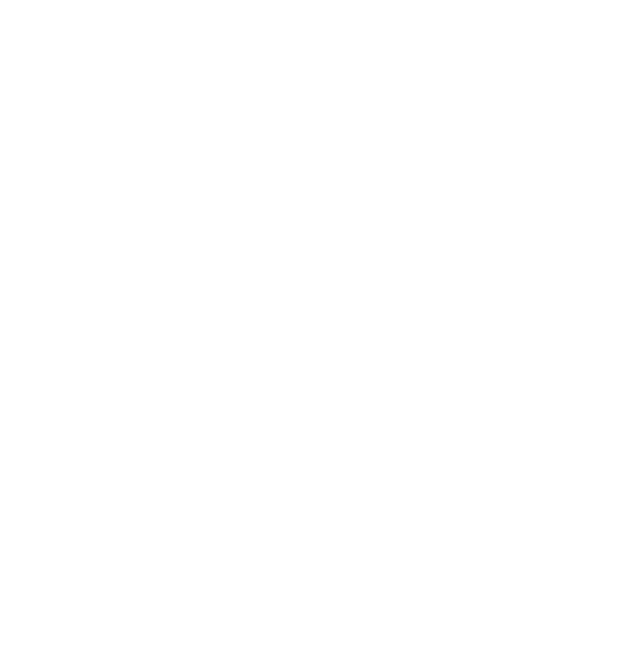
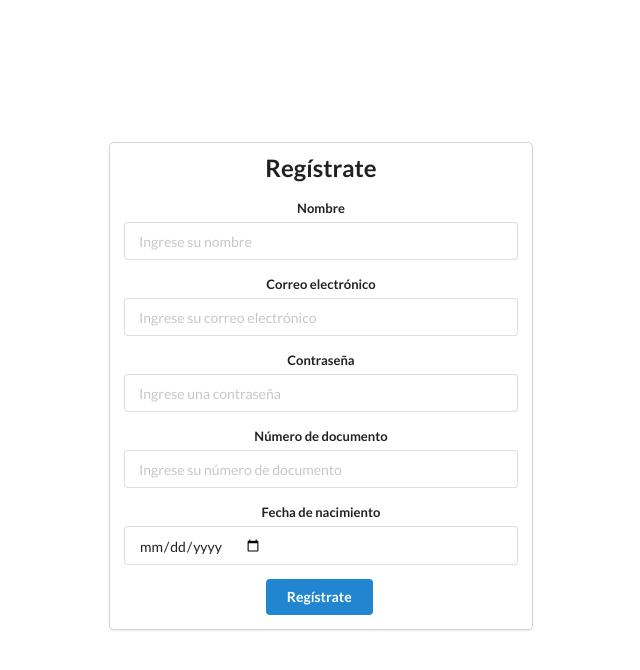
Before and after one commit to AylenRominaPattuzzi/challengefinal-akademi-aylenpattuzzi-frontend, a React (Create React App) app: page /register in a window 1280 px wide. Before the commit this address had no page. Shown: the top 670 px of the page, without its empty margins (319-959 px from the left). Built offline with nearby package versions, Linux system fonts and the light colour scheme.

Commit message:
registrar y ajusten el login

```diff
--- a/src/components/App.js
+++ b/src/components/App.js
@@ -5,6 +5,7 @@
 import ForgotPassword from './User/ForgotPassword';
 import ResetPassword from './User/ResetPassword';
 import { checkAuthThunk } from '../redux/actions/authActions';
+import RegisterUser from './User/RegisterUser';
 
 
 
@@ -21,6 +22,8 @@
         <Route path="/login" element={<Login />} />
         <Route path="/recover-password" element={<ForgotPassword />} />
         <Route path="/reset-password/:token" element={<ResetPassword />} />
+
+        <Route path="/register" element={<RegisterUser />} />
       </Routes>
     </div>
   );
--- a/src/components/User/Login.js
+++ b/src/components/User/Login.js
@@ -7,30 +7,40 @@
 import Button from '../common/Button';
 import FieldError from '../common/FieldError';
 
-
-const guardarTokenYRedirigir = (auth, navigate) => {
+const saveTokenAndRedirect = (auth, navigate) => {
   localStorage.setItem('token', auth.token);
   localStorage.setItem('role', auth.role);
   navigate('/dashboard');
 };
 
 const Login = ({ auth, loginUser }) => {
+  const navigate = useNavigate();
+
   const [email, setEmail] = useState('');
   const [password, setPassword] = useState('');
   const [fieldErrors, setFieldErrors] = useState({});
-
-  const navigate = useNavigate();
+  const [isLoading, setIsLoading] = useState(false);
+  const [errorMsg, setErrorMsg] = useState(null);
 
   useEffect(() => {
     if (auth && auth.token) {
-      guardarTokenYRedirigir(auth, navigate);
+      saveTokenAndRedirect(auth, navigate);
     }
   }, [auth, navigate]);
 
-  const handleSubmit = (e) => {
+  useEffect(() => {
+    if (auth.error) {
+      setErrorMsg(auth.error);
+      setIsLoading(false);
+    } else {
+      setErrorMsg(null);
+    }
+  }, [auth.error]);
+
+  const handleSubmit = async (e) => {
     e.preventDefault();
 
-    if (auth.loading) return;
+    if (isLoading) return;
 
     const errors = validateLogin({ email, password });
     if (Object.keys(errors).length > 0) {
@@ -39,7 +49,18 @@
     }
 
     setFieldErrors({});
-    loginUser({ email, password });
+    setIsLoading(true);
+    setErrorMsg(null);
+
+    try {
+      await loginUser({ email, password });
+      setEmail('');
+      setPassword('');
+    } catch (error) {
+      setErrorMsg(error.message || 'Error al iniciar sesión');
+    } finally {
+      setIsLoading(false);
+    }
   };
 
   return (
@@ -49,7 +70,8 @@
           <div className="content">
             <form className="ui form" onSubmit={handleSubmit} noValidate>
               <h2 className="ui header">Iniciar sesión</h2>
-              {auth.error && <div className="ui red message">{auth.error}</div>}
+              {errorMsg && <div className="ui red message">{errorMsg}</div>}
+
               <Input
                 label="Correo electrónico"
                 type="email"
@@ -74,8 +96,12 @@
               />
               <FieldError message={fieldErrors.password} />
 
-              <Button type="submit" texto={auth.loading ? 'Cargando...' : 'Ingresar'} />
+              <Button type="submit" texto={isLoading ? 'Cargando...' : 'Ingresar'} disabled={isLoading} />
             </form>
+            <br />
+            <div >
+              <Link to="/register">Regístrate</Link>
+            </div>
 
             <div className="ui message">
               <Link to="/recover-password">¿Olvidaste tu contraseña?</Link>
--- /dev/null
+++ b/src/components/User/RegisterUser.js
@@ -0,0 +1,143 @@
+import React, { useState } from 'react';
+import { connect } from 'react-redux';
+import { addUser } from '../../redux/actions/userActions';
+import { validateUser } from '../../utils/ValidateForm';
+import Input from '../common/Input';
+import Button from '../common/Button';
+import FieldError from '../common/FieldError';
+import { useNavigate } from 'react-router-dom';
+
+const RegisterUser = ({ addUser }) => {
+    const navigate = useNavigate();
+
+    const [name, setName] = useState('');
+    const [email, setEmail] = useState('');
+    const [password, setPassword] = useState('');
+    const [documentNumber, setDocumentNumber] = useState('');
+    const [birthDate, setBirthDate] = useState('');
+    const [fieldErrors, setFieldErrors] = useState({});
+    const [isLoading, setIsLoading] = useState(false);
+
+    const handleSubmit = async (e) => {
+        e.preventDefault();
+
+        if (isLoading) return;
+
+        const errors = validateUser({ name, email, password });
+
+        if (Object.keys(errors).length > 0) {
+            setFieldErrors(errors);
+            return;
+        }
+
+        setFieldErrors({});
+        setIsLoading(true);
+        try {
+            await addUser({
+                name,
+                email,
+                password,
+                role: 'student',
+                profile: {
+                    documentNumber,
+                    birthDate
+                }
+            });
+
+            setName('');
+            setEmail('');
+            setPassword('');
+            setDocumentNumber('');
+            setBirthDate('');
+
+            alert('Usuario registrado con éxito');
+            navigate('/login');
+        } catch (err) {
+            const message = err?.response?.data?.message || 'Hubo un error al registrar el usuario';
+            alert(message);
+        } finally {
+            setIsLoading(false);
+        }
+    };
+
+    return (
+        <div className="ui middle aligned center aligned grid" style={{ height: '100vh' }}>
+            <div className="column" style={{ maxWidth: 450 }}>
+                <div className="ui card fluid">
+                    <div className="content">
+                        <form className="ui form" onSubmit={handleSubmit} noValidate>
+                            <h2 className="ui header">Regístrate</h2>
+
+                            <Input
+                                label='Nombre'
+                                type='text'
+                                placeholder='Ingrese su nombre'
+                                value={name}
+                                onChange={(e) => {
+                                    setName(e.target.value);
+                                    setFieldErrors((prev) => ({ ...prev, name: '' }));
+                                }}
+                            />
+                            <FieldError message={fieldErrors.name} />
+
+                            <Input
+                                label='Correo electrónico'
+                                type='email'
+                                placeholder='Ingrese su correo electrónico'
+                                value={email}
+                                onChange={(e) => {
+                                    setEmail(e.target.value);
+                                    setFieldErrors((prev) => ({ ...prev, email: '' }));
+                                }}
+                            />
+                            <FieldError message={fieldErrors.email} />
+
+                            <Input
+                                label="Contraseña"
+                                type="password"
+                                placeholder="Ingrese una contraseña"
+                                value={password}
+                                onChange={(e) => {
+                                    setPassword(e.target.value);
+                                    setFieldErrors((prev) => ({ ...prev, password: '' }));
+                                }}
+                            />
+                            <FieldError message={fieldErrors.password} />
+
+                            <Input
+                                label='Número de documento'
+                                type='text'
+                                placeholder='Ingrese su número de documento'
+                                value={documentNumber}
+                                onChange={(e) => {
+                                    setDocumentNumber(e.target.value);
+                                    setFieldErrors((prev) => ({ ...prev, documentNumber: '' }));
+                                }}
+                            />
+                            <FieldError message={fieldErrors.documentNumber} />
+
+                            <Input
+                                label='Fecha de nacimiento'
+                                type='date'
+                                value={birthDate}
+                                onChange={(e) => setBirthDate(e.target.value)}
+                            />
+
+                            <Button
+                                type="submit"
+                                texto={isLoading ? 'Registrando...' : 'Regístrate'}
+                                disabled={isLoading}
+                            />
+                        </form>
+                    </div>
+                </div>
+            </div>
+        </div>
+    );
+};
+
+const mapDispatchToProps = {
+    addUser,
+};
+
+export default connect(null, mapDispatchToProps)(RegisterUser);
--- a/src/redux/actions/userActions.js
+++ b/src/redux/actions/userActions.js
@@ -1,5 +1,6 @@
 import axiosInstance from "../../api/axiosInstance";
 import {
+  ADD_USER,
   FORGOT_PASSWORD_REQUEST,
   FORGOT_PASSWORD_SUCCESS,
   FORGOT_PASSWORD_FAILURE,
@@ -35,3 +36,8 @@
       });
     }
   };
+
+  export const addUser = (formData) => async dispatch => {
+    const response = await axiosInstance.post("/auth/user/register", formData);
+    dispatch({ type: ADD_USER, payload: response.data });
+  };
--- a/src/redux/reducers/userReducer.js
+++ b/src/redux/reducers/userReducer.js
@@ -1,4 +1,5 @@
 import {
+  ADD_USER,
   FORGOT_PASSWORD_REQUEST,
   FORGOT_PASSWORD_SUCCESS,
   FORGOT_PASSWORD_FAILURE,
@@ -21,6 +22,9 @@
 
 export default function userReducer(state = initialState, action) {
   switch (action.type) {
+    case ADD_USER:
+      return { ...state, users: [...state.users, action.payload] };
+
     // RECOVER PASSWORD
     case FORGOT_PASSWORD_REQUEST:
       return { ...state, forgotPasswordLoading: true, forgotPasswordError: null, forgotPasswordSuccess: false };
--- a/src/redux/types/userTypes.js
+++ b/src/redux/types/userTypes.js
@@ -1,4 +1,6 @@
 
+
+export const ADD_USER = "ADD_USER";
 // Nuevos types para recuperación y reseteo de contraseña
 export const FORGOT_PASSWORD_REQUEST = "FORGOT_PASSWORD_REQUEST";
 export const FORGOT_PASSWORD_SUCCESS = "FORGOT_PASSWORD_SUCCESS";
--- a/src/utils/ValidateForm.js
+++ b/src/utils/ValidateForm.js
@@ -37,3 +37,23 @@
 
     return errors;
   };
+
+
+  export const validateUser = (user = {}) => {
+    const errors = {};
+    const { name, email, password } = user;
+
+    if (!name || name.trim() === '') {
+      errors.name = 'El nombre es obligatorio';
+    }
+
+    if (!email || !/^[\w-.]+@([\w-]+\.)+[\w-]{2,4}$/.test(email)) {
+      errors.email = 'Debe ingresar un correo electrónico válido';
+    }
+
+    if (!password || password.length < 8) {
+      errors.password = 'La contraseña debe tener al menos 8 caracteres';
+    }
+
+    return errors;
+  };
```
Lines whose indentation alone changed are shown as unchanged.
